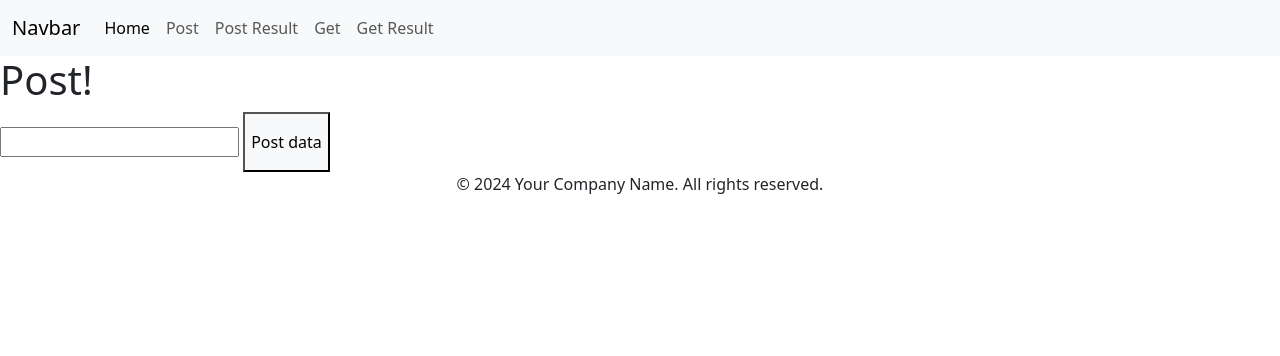
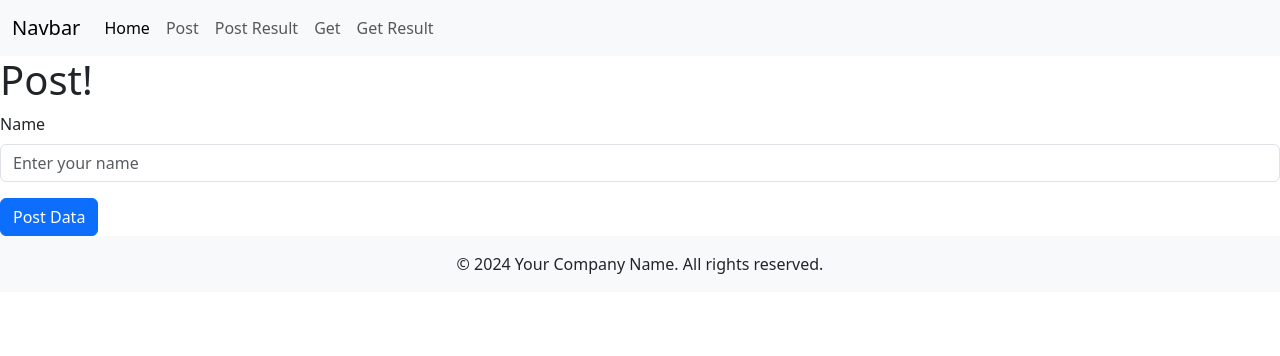
Before and after one commit to tsewang-ghale/hw2, a PHP site: page /post.php in a window 1280 px wide. Shown: the top 356 px of the page. Run offline with PHP 8.4, Linux system fonts and the light colour scheme.

Commit message:
Update post.php

```diff
--- a/post.php
+++ b/post.php
@@ -3,9 +3,14 @@ $pageTitle = "Post";
 include "view_header.php";
 ?>
     <h1>Post!</h1>
-    <form method = "post" action= "post-result.php" > </form>
-    <input type = "Text" name = "name= my.name">
-    <input type = "submit" value = "Post data"
+    <form method="post" action="post-result.php">
+        <!-- The input fields should be inside the form tags -->
+        <div class="mb-3">
+            <label for="name" class="form-label">Name</label>
+            <input type="text" id="name" name="my_name" class="form-control" placeholder="Enter your name">
+        </div>
+        <button type="submit" class="btn btn-primary">Post Data</button>
+    </form>
 <?php
 include "view_footer.php";
 ?>
```
